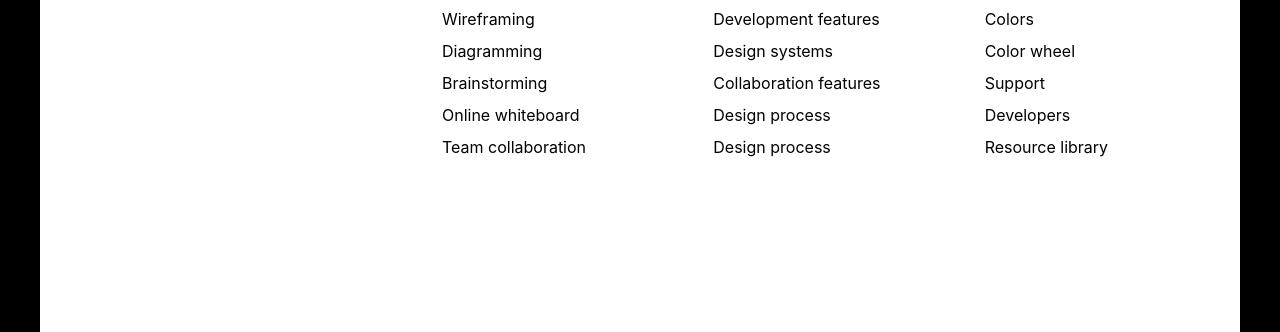
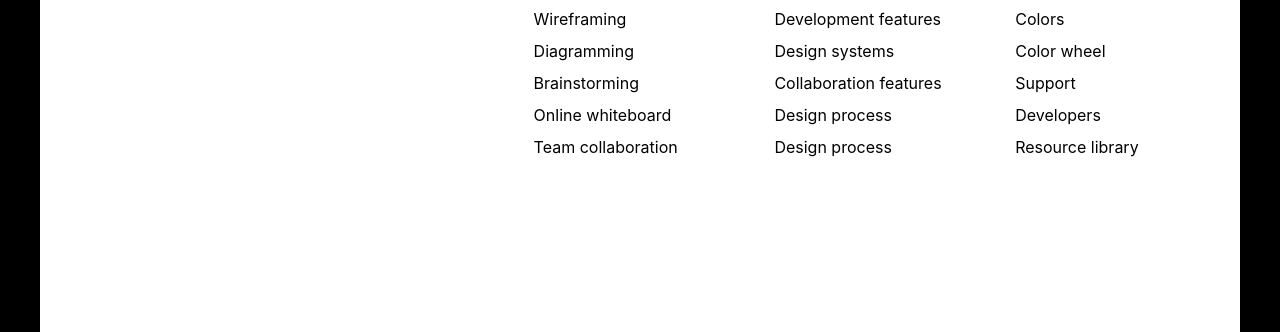
Before and after one commit to Maksimilian92/PetProject, a plain HTML site: page index2.html in a window 1280 px wide. Shown: the part 1690-2022 px from the top of the page. Drawn offline with Linux system fonts and the light colour scheme.

Commit message:
last save 4

```diff
--- a/style2.css
+++ b/style2.css
@@ -141,12 +141,6 @@ body {
     height: 355px;
     border: 1px solid #D9D9D9;
     border-radius: 8px;
-
-    /* display: flex;
-    align-content: center;
-    justify-content: center;
-    flex-wrap: wrap; */
-
 }
 
 
@@ -160,10 +154,9 @@ body {
 }
 
 .block-ikon {
-    /* width: 260px; */
-    /* height: 85px; */
     margin-top: 32px;
     margin-left: 32px;
+    margin-right: 134px;
 }
 
 .logo2 {
```
Also changed, not shown: index2.html (+0 -1 lines).
